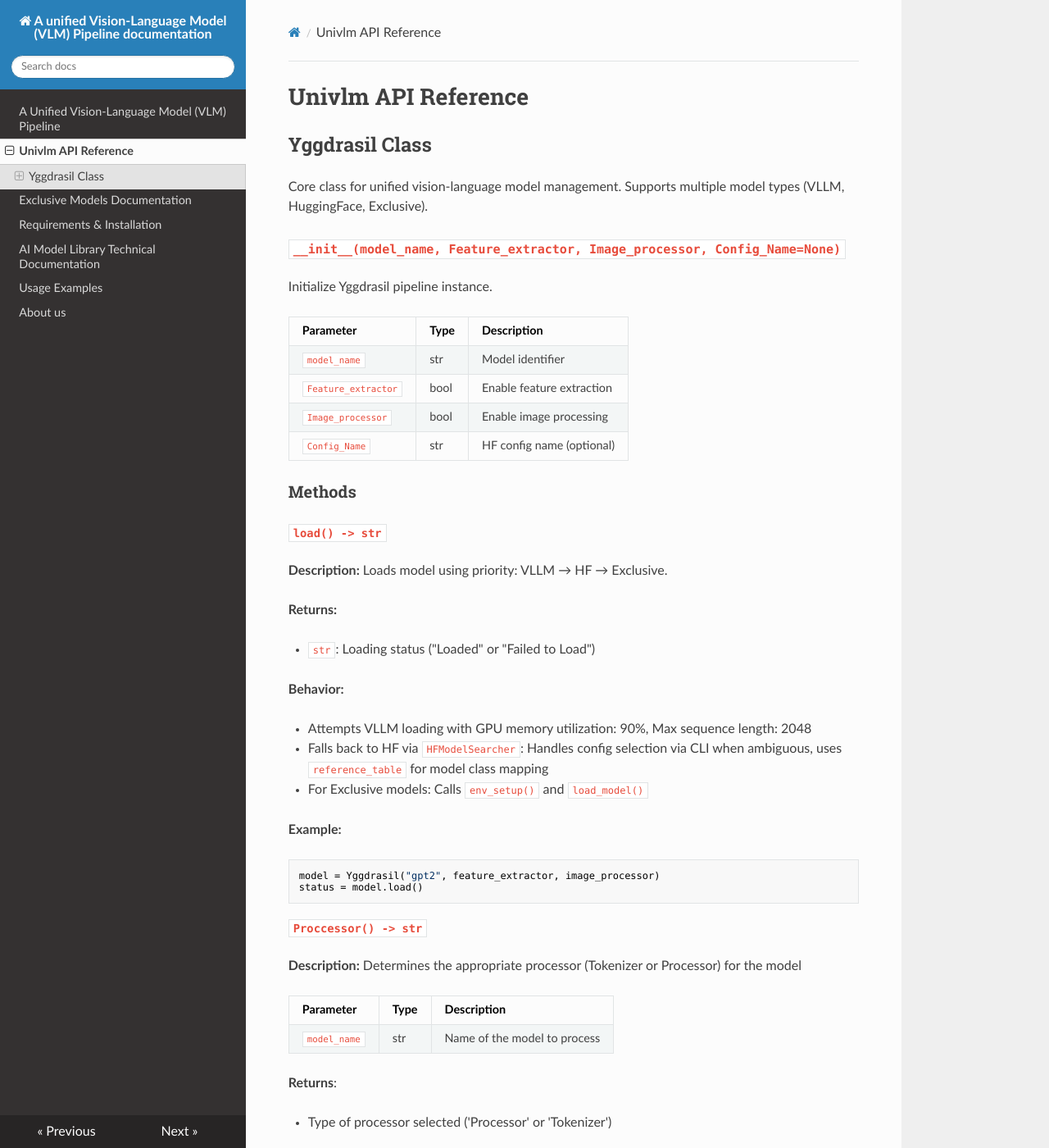
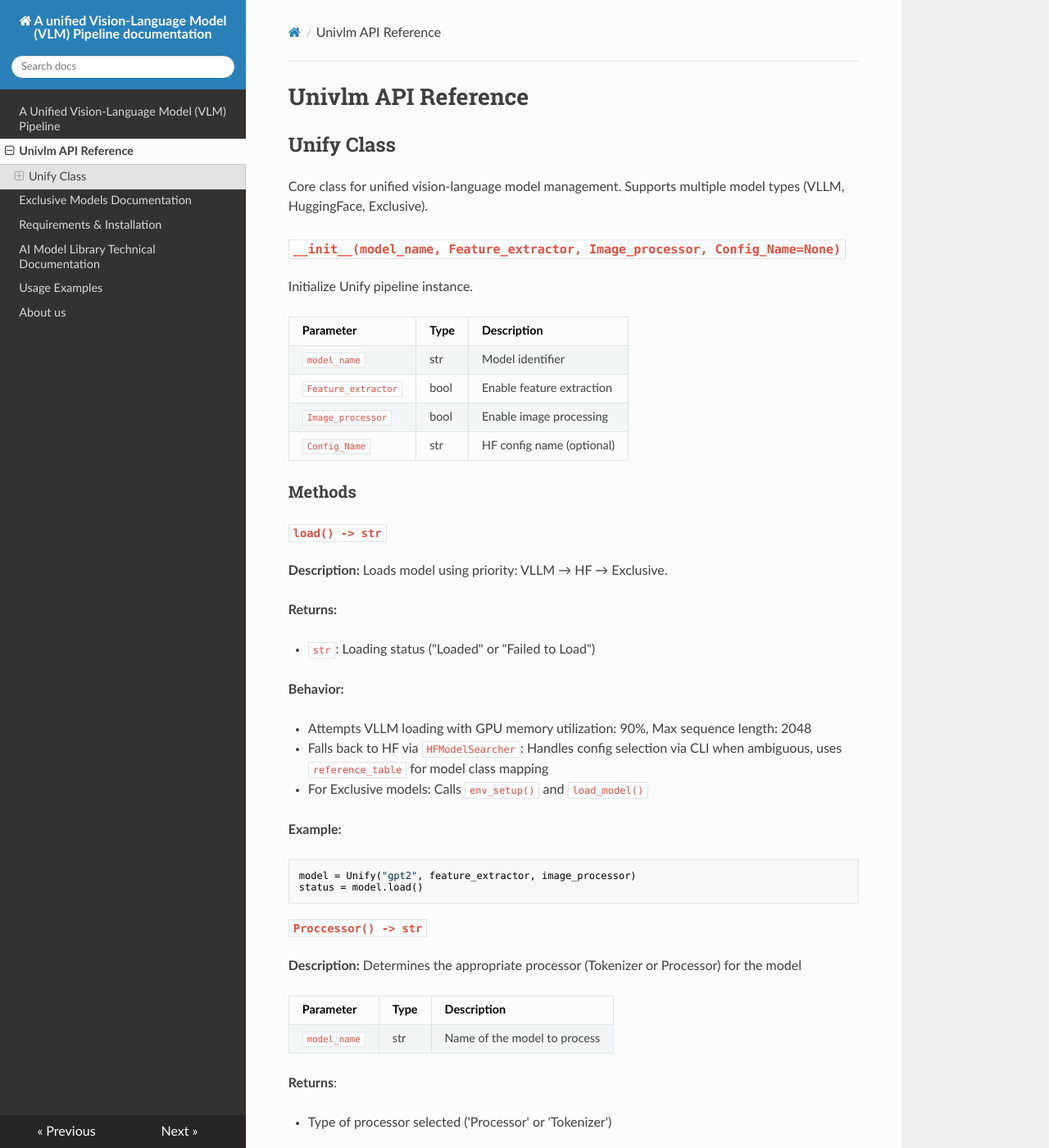
Before and after one commit to IlyaDavydov/webdocuforunivlm, an MkDocs documentation site: the page built from docs/API.md, in a window 1280 px wide and 1400 px high. Shown: the whole window at 82% size. Built offline with MkDocs 1.6.1, drawn with Linux system fonts in a browser that asks for light colours; nearby versions of some CDN libraries.

Commit message:
Update API.md

````diff
--- a/docs/API.md
+++ b/docs/API.md
@@ -1,12 +1,12 @@
 # Univlm API Reference
 
-## Yggdrasil Class
+## Unify Class
 
 Core class for unified vision-language model management. Supports multiple model types (VLLM, HuggingFace, Exclusive).
 
 ### `__init__(model_name, Feature_extractor, Image_processor, Config_Name=None)`
 
-Initialize Yggdrasil pipeline instance.
+Initialize Unify pipeline instance.
 
 | Parameter           | Type    | Description                              |
 |---------------------|---------|------------------------------------------|
@@ -33,7 +33,7 @@ Initialize Yggdrasil pipeline instance.
 **Example:**
 
 ```python
-model = Yggdrasil("gpt2", feature_extractor, image_processor)
+model = Unify("gpt2", feature_extractor, image_processor)
 status = model.load()
 ```
 
````
